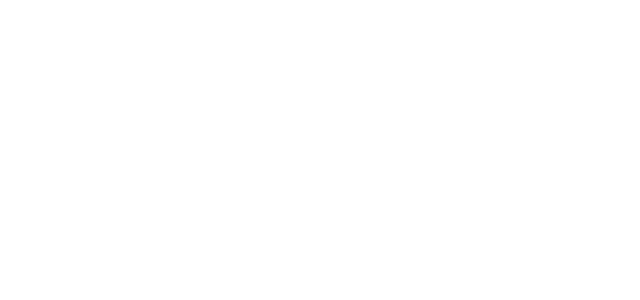
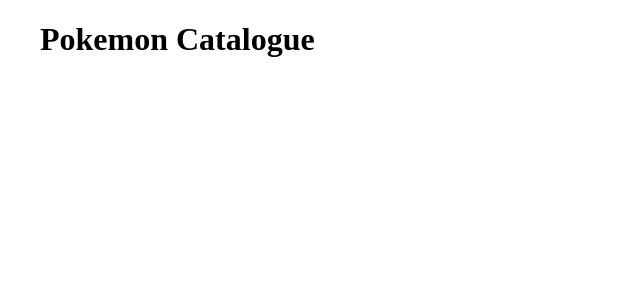
Before and after one commit to mikkoluukko/pokemon-trainer, an Angular app: page /pokemon in a window 1280 px wide. Before the commit this address led to /. Shown: the top 300 px of the page, without its empty margins (0-640 px from the left). Built offline with nearby package versions, Linux system fonts and the light colour scheme.

Commit message:
Feat: Create catalogue page and add redirect to it on login

```diff
--- a/src/app/app.module.ts
+++ b/src/app/app.module.ts
@@ -6,12 +6,14 @@
 import { AppComponent } from './app.component';
 import { AppContainerComponent } from './shared/components/container/container.component';
 import { LoginComponent } from './components/login/login.component';
+import { CatalogueComponent } from './components/catalogue/catalogue.component';
 
 @NgModule({
   declarations: [
     AppComponent,
     AppContainerComponent,
-    LoginComponent
+    LoginComponent,
+    CatalogueComponent
   ],
   imports: [
     BrowserModule,
--- /dev/null
+++ b/src/app/components/catalogue/catalogue.component.html
@@ -0,0 +1,3 @@
+<app-container>
+  <h1>Pokemon Catalogue</h1>
+</app-container>
--- /dev/null
+++ b/src/app/components/catalogue/catalogue.component.ts
@@ -0,0 +1,23 @@
+import { Component } from '@angular/core';
+import { Router } from '@angular/router';
+import { getStorage } from '../../utils/localStorage';
+
+@Component({
+  selector: 'app-catalogue-component',
+  templateUrl: './catalogue.component.html',
+  styles: [
+    `
+      label,
+      input {
+        display: block;
+        width: 100%;
+        margin-bottom: 1em;
+      }
+    `,
+  ],
+})
+export class CatalogueComponent {
+
+  constructor(private router: Router) {}
+
+}
--- a/src/app/components/login/login.component.ts
+++ b/src/app/components/login/login.component.ts
@@ -1,4 +1,5 @@
 import { Component } from '@angular/core';
+import { Router } from '@angular/router';
 import { AbstractControl, FormControl, FormGroup, Validators } from '@angular/forms';
 import { setStorage } from '../../utils/localStorage';
 
@@ -25,7 +26,7 @@
     ]),
   });
 
-  constructor() {}
+  constructor(private router: Router) {}
 
   get trainerName(): AbstractControl | null {
     return this.loginForm.get('trainerName');
@@ -33,5 +34,6 @@
 
   onLoginClick() {
     setStorage('trainerName', this.trainerName?.value);
+    this.router.navigate(['pokemon']);
   }
 }
```
Also changed, not shown: src/app/app-routing.module.ts (+10 -17 lines).
